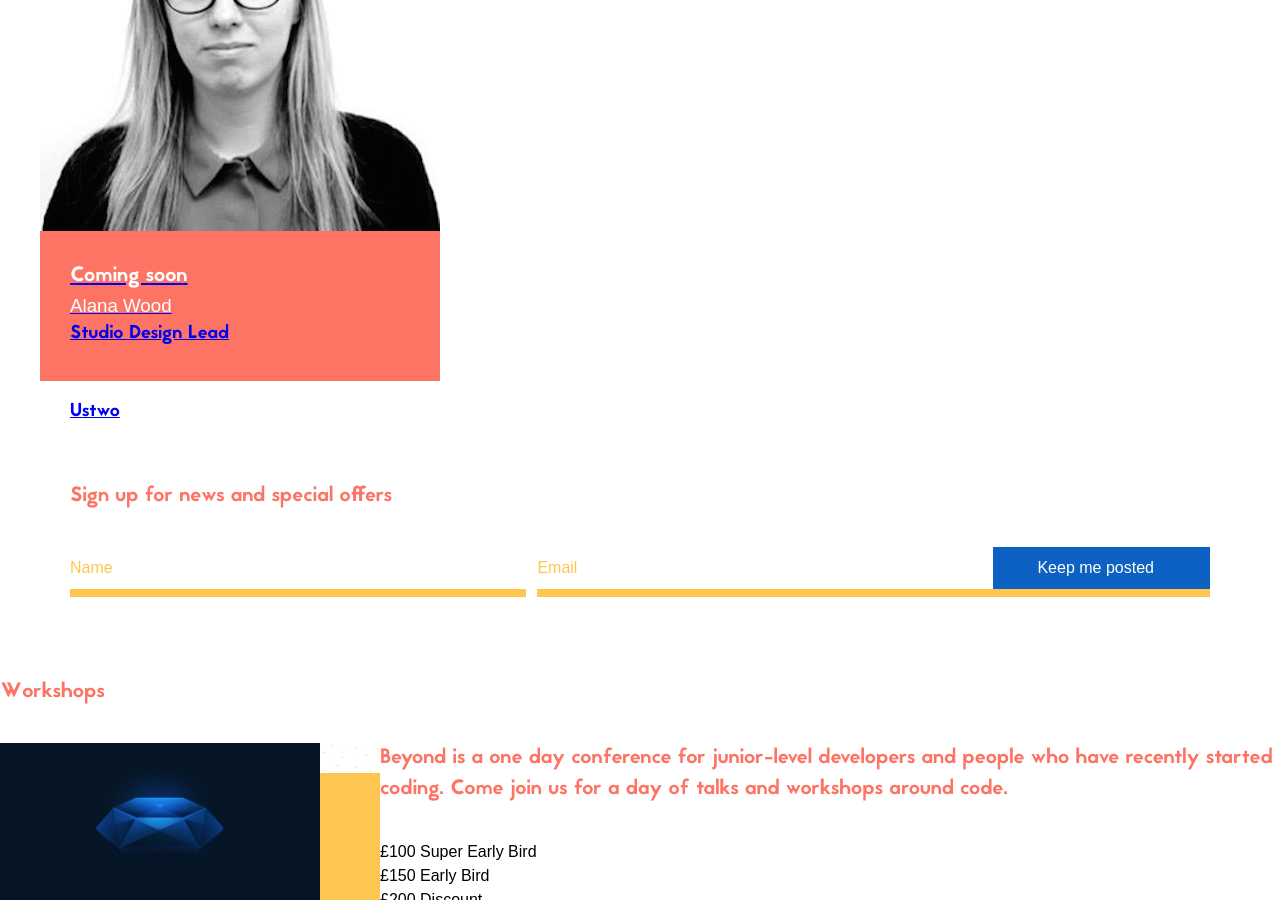
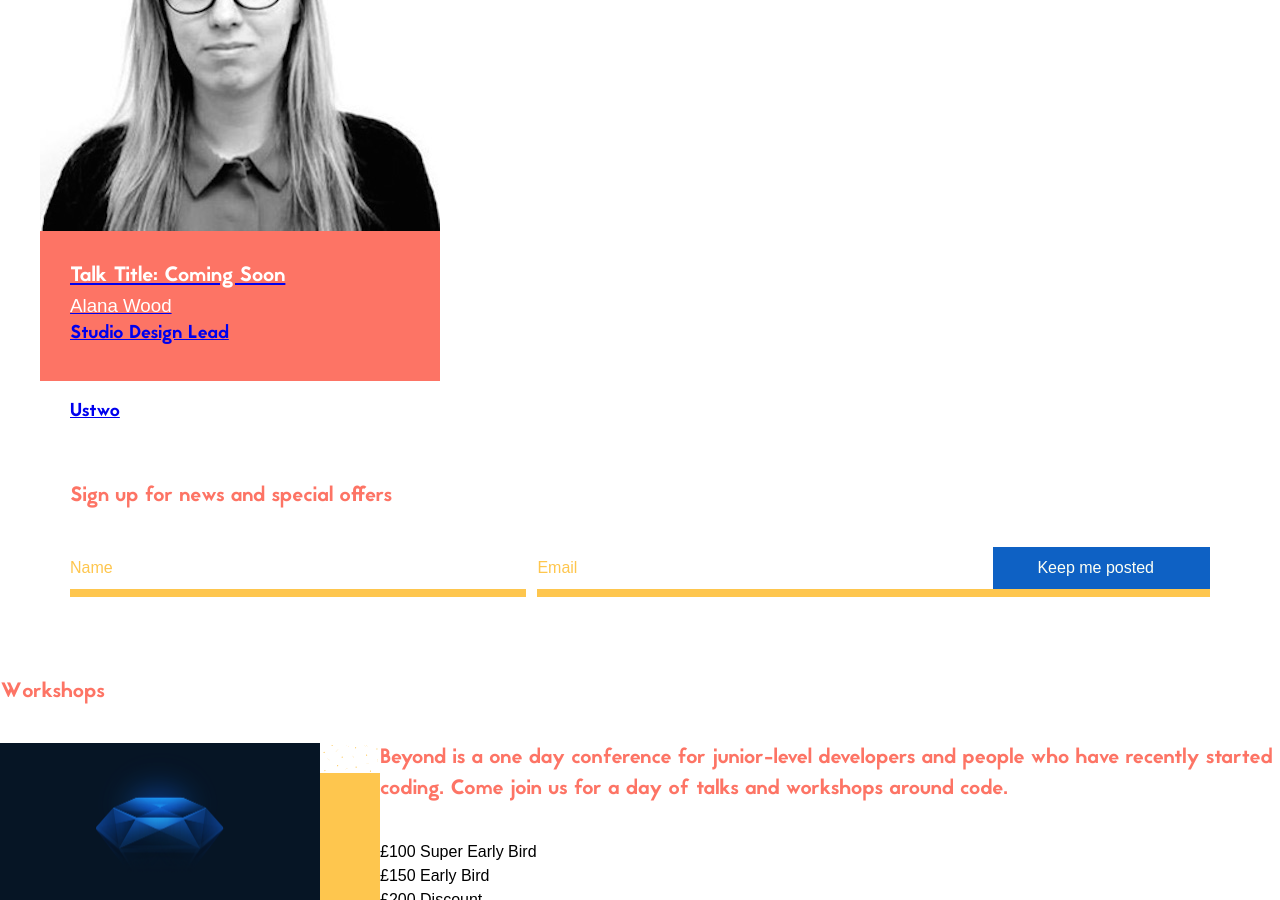
Before and after one commit to Sambillingham/beyond, a Jekyll site: the page built from index.html, in a window 1280 px wide and 900 px high, scrolled down 5564 px. Built offline with Jekyll 4.4.1, drawn with Linux system fonts in a browser that asks for light colours; some web fonts are replaced.

Commit message:
:memo: update alana talk title

```diff
--- a/index.html
+++ b/index.html
@@ -120,7 +120,7 @@ layout: default
   <a href="/schedule#anchor-alana" class="speaker">
     <img class="speaker__image" src="/img/speaker-alana-wood.jpg">
     <div class="speaker__info">
-      <h2 class="speaker__title">Coming soon</h2>
+      <h2 class="speaker__title">Talk Title: Coming Soon</h2>
       <h3 class="speaker__name">Alana Wood</h3>
       <h3 class="speaker__position">Studio Design Lead</h3>
       <h3 class="speaker__company">Ustwo</h3>
```
